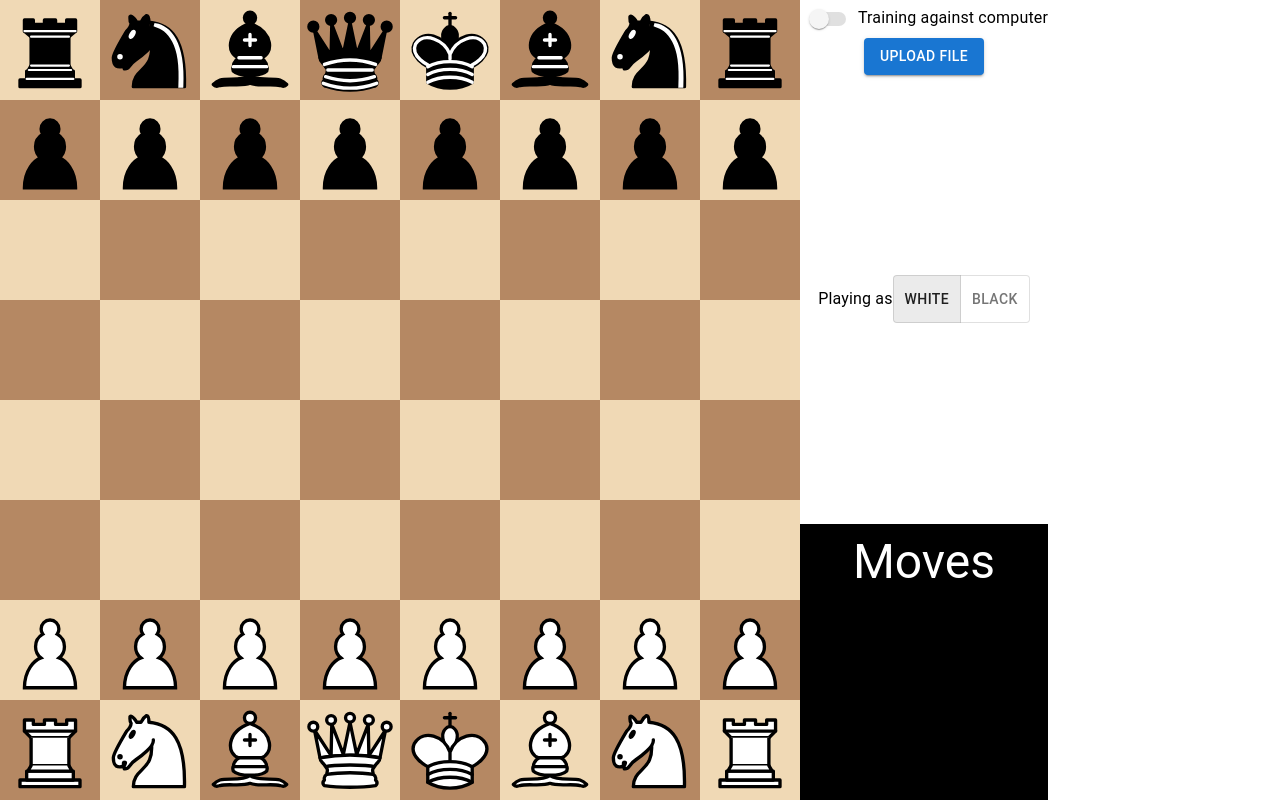
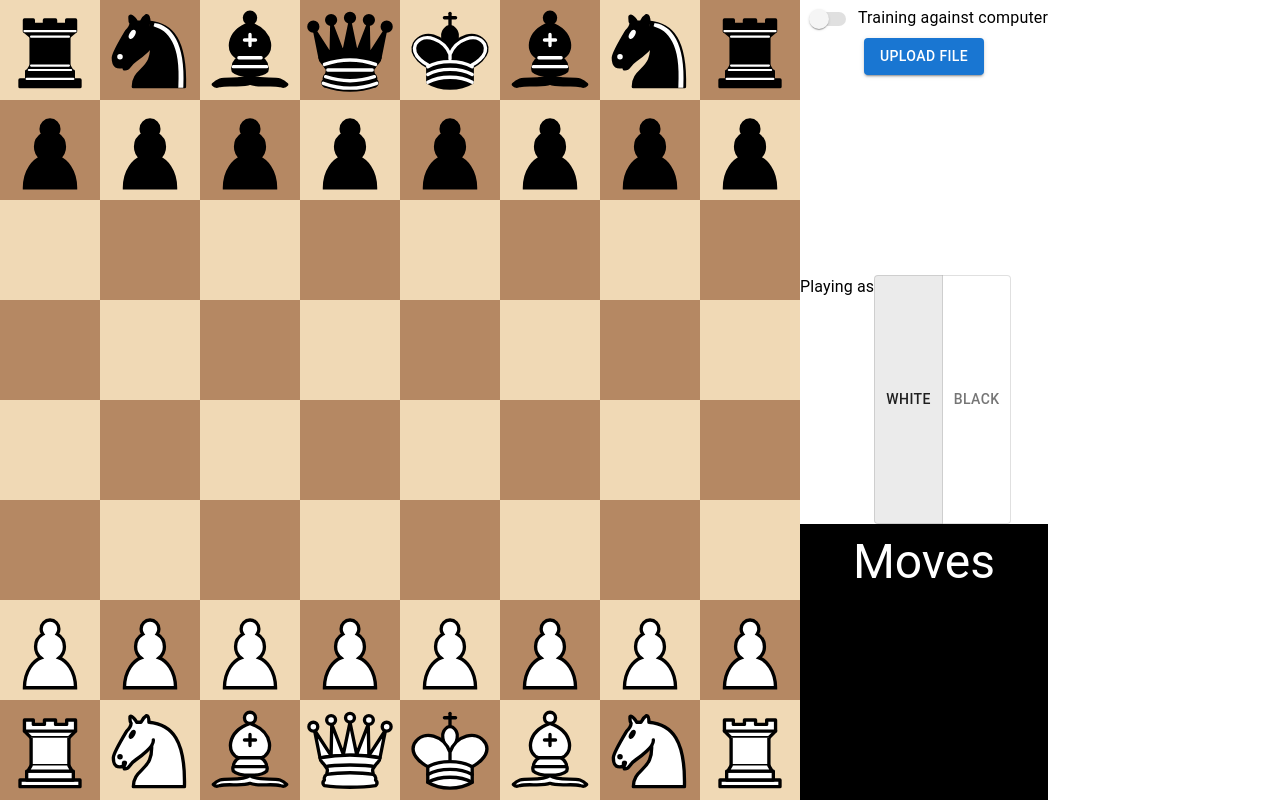
Before and after one commit to Iracinder/chess-drilling, a React (Create React App) app: page / in a window 1280 px wide. Built offline with nearby package versions, Linux system fonts and the light colour scheme.

Commit message:
minor formatting and bug fixes

```diff
--- a/src/DrillPanel.tsx
+++ b/src/DrillPanel.tsx
@@ -14,7 +14,7 @@ type Props = {
   availablePGNs: string[]
 }
 
-export default function DrillPanel({availablePGNs}: Props) {
+export default function DrillPanel({ availablePGNs }: Props) {
   const { isDrilling, setIsDrilling } = useContext(CPUContext)
   const [files, setFiles] = useState<string[]>(availablePGNs)
   const { selectedPGNs, setSelectedPGNs } = useContext(CPUContext)
@@ -38,8 +38,10 @@ export default function DrillPanel({availablePGNs}: Props) {
           multiple
           hidden
           onChange={(e) => {
-            // @ts-ignore
-            setFiles([...new Set([...availablePGNs, ...nameFromFile(e.target.files)])])
+            setFiles([
+              // @ts-ignore
+              ...new Set([...availablePGNs, ...nameFromFile(e.target.files)]),
+            ])
           }}
         />
       </Button>
--- a/src/PlayerPanel.tsx
+++ b/src/PlayerPanel.tsx
@@ -1,12 +1,12 @@
-import { ToggleButtonGroup, ToggleButton, Typography } from "@mui/material"
+import { ToggleButtonGroup, ToggleButton, Typography, Box } from "@mui/material"
 import React, { useContext } from "react"
 import { GameContext } from "./contexts/GameContext"
 
 export function PlayerPanel() {
   const { playerColor, setPlayerColor } = useContext(GameContext)
   return (
-    <Typography>
-      Playing as
+    <Box display="flex">
+      <Typography>Playing as</Typography>
       <ToggleButtonGroup
         exclusive
         value={playerColor}
@@ -18,6 +18,6 @@ export function PlayerPanel() {
         <ToggleButton value="white">White</ToggleButton>
         <ToggleButton value="black">Black</ToggleButton>
       </ToggleButtonGroup>
-    </Typography>
+    </Box>
   )
 }
--- a/src/utils.tsx
+++ b/src/utils.tsx
@@ -10,7 +10,7 @@ export function nameFromFile(files?: FileList) {
   if (files === undefined) {
     return []
   }
-  return Array.from(files).map((file) => file.name)
+  return Array.from(files).map((file) => file.name.replace(".pgn", ""))
 }
 
 export function delay(n: number) {
```
Also changed, not shown: 1 other file (tests, documents, lock files or other folders).
